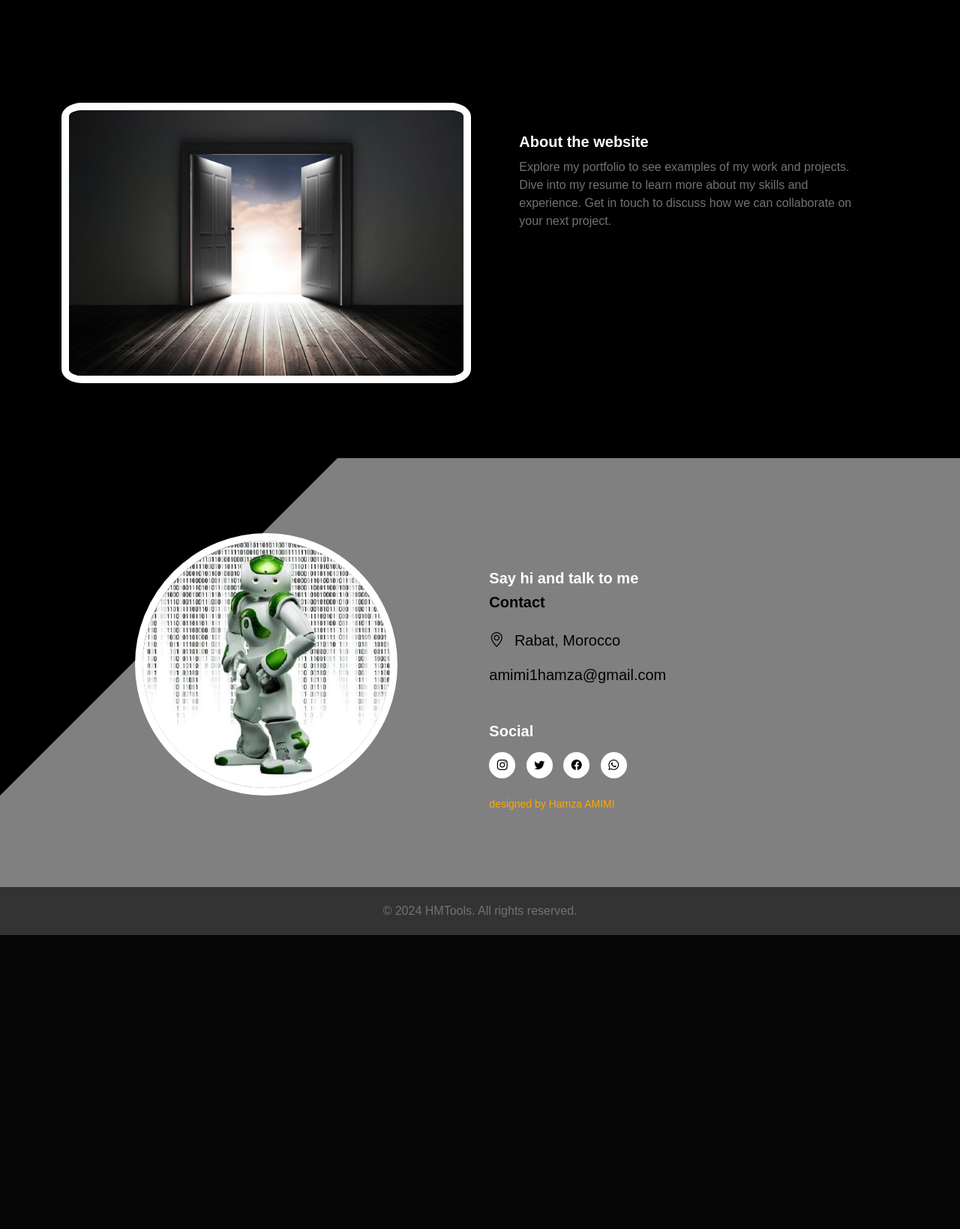
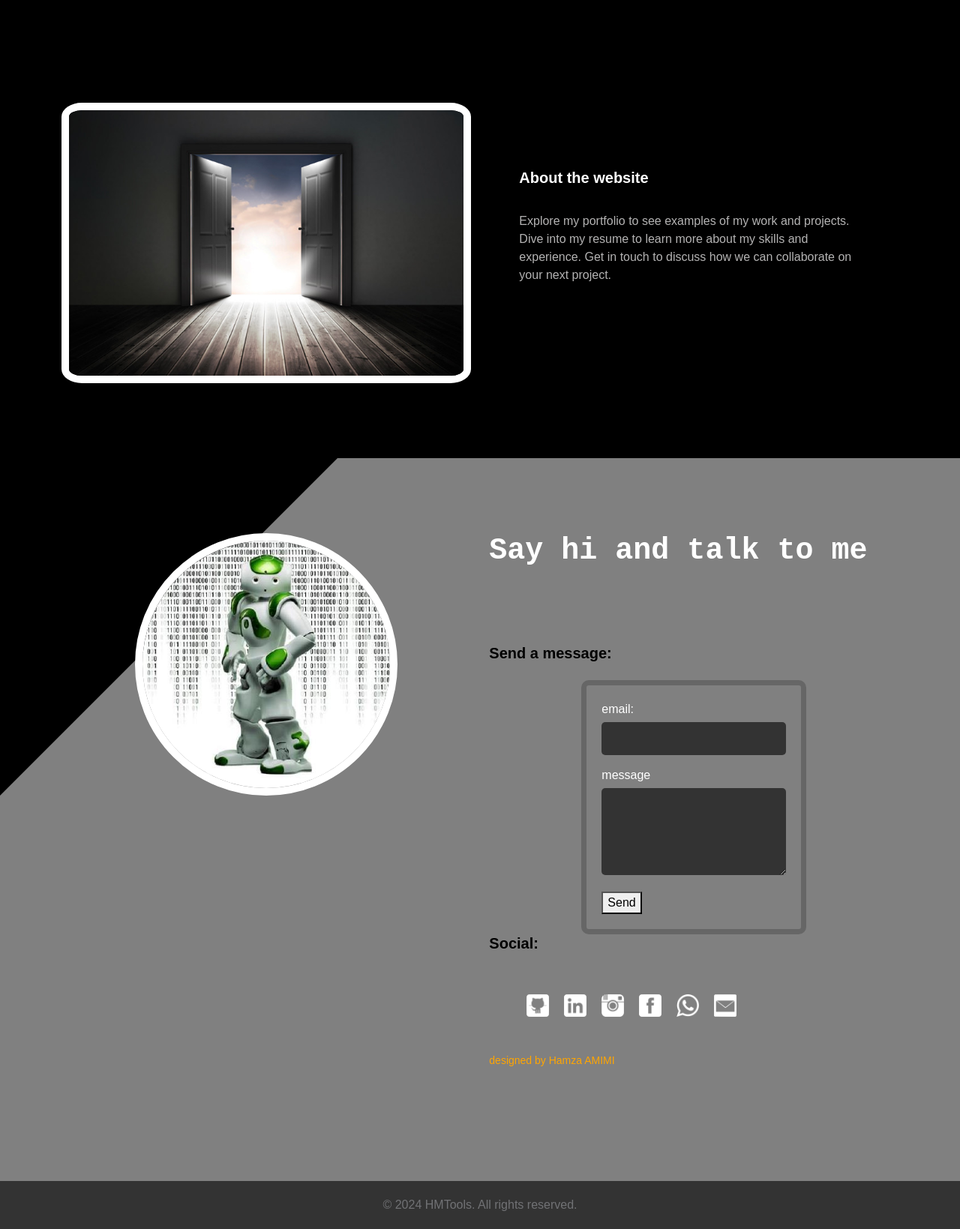
Before and after one commit to AmimiHamza/personal-portfolio, a Flask app: page / in a window 1280 px wide. Shown: the part 960-2599 px from the top of the page at 75% size. Before the commit the page ends 2207 px from the top, so only its background shows below. Run offline with Flask 3, Linux system fonts and the light colour scheme; some libraries are stand-ins or nearby versions; some web fonts are replaced.

Commit message:
fix : fix colors

```diff
--- a/static/css/templatemo-ebook-landing.css
+++ b/static/css/templatemo-ebook-landing.css
@@ -197,7 +197,7 @@ strong {
   cursor: pointer;
   position: relative;
   white-space: nowrap;
-  color: var(--white-color);
+  color: white;
 }
 
 .link::before,
--- a/templates/index.html
+++ b/templates/index.html
@@ -113,6 +113,48 @@
         width: 30px;
         margin-right: 20px;
       }
+      form {
+      width: 300px;
+      border: 7px solid #666;
+      border-radius: 10px;
+      padding: 20px;
+      margin: 0 auto;
+    }
+
+    label {
+      display: block;
+      margin-bottom: 5px;
+    }
+
+    input[type="text"],
+    textarea {
+      width: 100%;
+      padding: 10px;
+      margin-bottom: 15px;
+      border: none;
+      border-radius: 5px;
+      background-color: #333;
+      color: #fff;
+    }
+
+    input[type="text"]:focus,
+    textarea:focus {
+      outline: none;
+      box-shadow: 0 0 5px #ffffff;
+    }
+
+    input[type="submit"] {
+      padding: 10px 20px;
+      border: none;
+      border-radius: 5px;
+      background-color: #4CAF50;
+      color: #fff;
+      cursor: pointer;
+    }
+
+    input[type="submit"]:hover {
+      background-color: #45a049;
+    }
     </style>
   </head>
   <body>
@@ -202,7 +244,7 @@
                 >Discover More</a
               >
 
-              <a href="#section_3" class="link link--kale smoothscroll"
+              <a href="#section_3"  class="link link--kale smoothscroll"
                 >Contact me</a
               >
             </div>
@@ -288,10 +330,10 @@
 
             <div class="col-lg-6 col-12">
               <div class="book-section-info">
-
+                <br><br>
                 <h2 style="color:white">About the website</h2>
-
-                <p>
+<br>
+                <p style="color: rgba(217, 216, 216, 0.829);">
                   Explore my portfolio to see examples of my work and projects. Dive into my resume to learn more about my skills and experience. Get in touch to discuss how we can collaborate on your next project.
                 </p>
 
@@ -313,57 +355,70 @@
               <img  src="../static/images/roboto.jpg" class="author-image img-fluid" alt="" />
             </div>
 
-            <div class="col-lg-6 col-12">
-              <h6 class="mt-5">Say hi and talk to me</h6>
+            <div style="margin-bottom: 50px;" class="col-lg-6 col-12">
+              <h6 style="margin-bottom: 100px;font-family: Courier New;font-size: 40px;" >Say hi and talk to me</h6>
 
-              <h2 class="mb-4">Contact</h2>
 
-              <p class="mb-3">
-                <i class="bi-geo-alt me-2"></i>
-                Rabat, Morocco
-              </p>
+              <h2 class="mb-4">Send a message:</h2>
 
-              <p>
-                <a href="amimi1hamza@gmail.com" class="contact-link">
-                  amimi1hamza@gmail.com
+              <form action="https://api.web3forms.com/submit" method="POST">
+                <input type="hidden" name="access_key" value="6deab5f9-1d3c-4218-b333-cf0ffde082ac">
+
+                <label style="color: white;" for="email">email:</label>
+                <input type="text" name="email" id="email" required/>
+                <br>
+                <label style="color: white;" for="text">message</label>
+                <textarea name="text" id="text" rows="4" cols="50"></textarea>
+                <button type="submit">Send</button>
+              </form>
+
+
+
+              <h6 style="color: black;">Social:</h6><br><br>
+
+              <ul style="display: flex;list-style-type:none ;">
+                <li style="margin-left: 50px;">
+                    <a
+                      href="https://github.com/AmimiHamza"
+                      target="_blank"
+                    ><img class="icone" src="../static/images/github.png" alt=""></a>
                   </a>
-              </p>
-
-              <h6 class="site-footer-title mt-5 mb-3">Social</h6>
-
-              <ul class="social-icon mb-4">
-                <li class="social-icon-item">
+                  </li>
+                  <li>
+                    <a
+                      href="https://www.linkedin.com/in/hamza-amimi-47aa4a275/"
+                      target="_blank"
+                    ><img class="icone" src="../static/images/linkedin.png" alt=""></a>
+                  </a>
+                  </li>
+                  <li>
                     <a
                       href="https://www.instagram.com/the_kuroyam/"
                       target="_blank"
-                    class="social-icon-link bi-instagram"
-                  ></a>
+                    ><img class="icone" src="../static/images/instagram.png" alt=""></a>
+                  </a>
                   </li>
-
-                <li class="social-icon-item">
-                  <a
-                    href="#"
-                    target="_blank"
-                    class="social-icon-link bi-twitter"
-                  ></a>
-                </li>
-
-                <li class="social-icon-item">
+                    <li class="icone">
                       <a
                         href="https://www.facebook.com/profile.php?id=100021629332114"
                         target="_blank"
-                    class="social-icon-link bi-facebook"
-                  ></a>
+                      ><img class="icone" src="../static/images/facebook.png" alt=""></a>
                     </li>
 
-                <li class="social-icon-item">
+                    <li class="icone">
                         <a
                           href="https://api.whatsapp.com/send?phone=+212643626334"
                           target="_blank"
-                    class="social-icon-link bi-whatsapp"
-                  ></a>
+                        ><img class="icone" src="../static/images/whatsapp.png" alt=""></a>
+                      </li>
+                      <li class="icone">
+                        <a
+                          href="mailto:amimi1hamza@gmail.com"
+                          target="_blank"
+                        ><img class="icone" src="../static/images/email.png" alt=""></a>
                       </li>
               </ul>
+              <br><br>
 
               <p class="copyright-text">
                 <a rel="nofollow" href="#"
```
Lines whose indentation alone changed are shown as unchanged.
